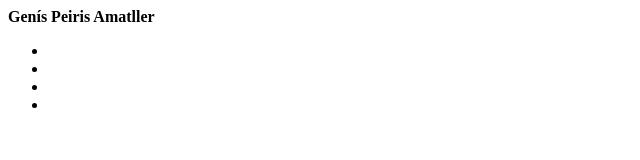
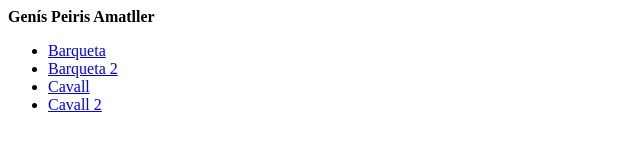
Before and after one commit to a2611749-byte/ANIMACIONS, a plain HTML site: page index.html in a window 1280 px wide. Shown: the whole page, without its empty margins (0-640 px from the left). Drawn offline with Linux system fonts and the light colour scheme.

Commit message:
index actualitzat

```diff
--- a/index.html
+++ b/index.html
@@ -9,16 +9,16 @@
 <b>Genís Peiris Amatller</b>
 <ul>
             <li>
-                <a href="barqueta/"></a>
+                <a href="barqueta/">Barqueta</a>
             </li>
             <li>
-                <a href="barqueta2/"></a>
+                <a href="barqueta2/">Barqueta 2</a>
             </li>
             <li>
-                <a href="cavall/"></a>
+                <a href="cavall/">Cavall</a>
             </li>
             <li>
-                <a href="barqueta2/"></a>
+                <a href="cavall2/">Cavall 2</a>
             </li>
         </ul>
 </body>
```
